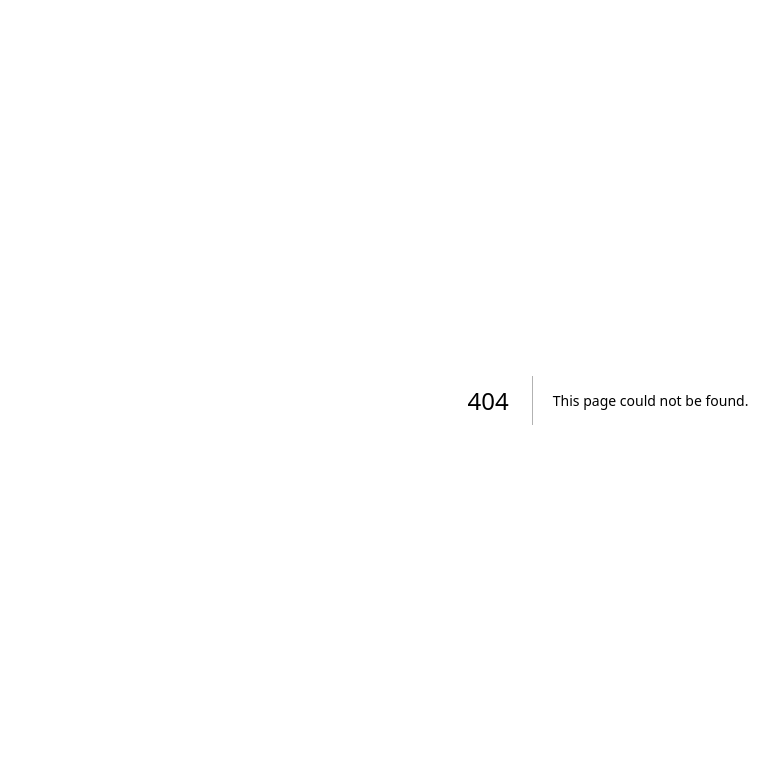
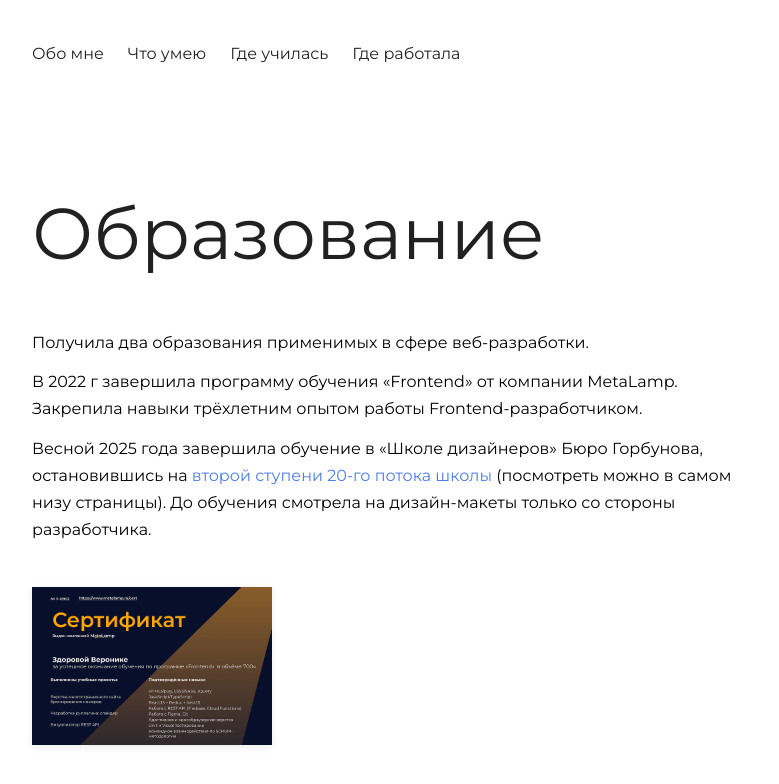
Before and after one commit to wzdorowa/portfolio, a Next.js app: page /education in a window 1280 px wide. Before the commit this address had no page. Shown: the top 784 px of the page, without its empty margins (32-811 px from the left). Built offline with nearby package versions, Linux system fonts and the light colour scheme.

Commit message:
Create education page

```diff
--- /dev/null
+++ b/app/education/page.tsx
@@ -0,0 +1,12 @@
+import { EducationPage } from "@/src/pages/EducationPage";
+import { Metadata } from "next";
+
+export const metadata: Metadata = {
+  title: "Образование - Вероника Здорова",
+  description:
+    "Образование и обучение Вероники Здоровой в сфере веб-разработки и дизайна",
+};
+
+export default function Education() {
+  return <EducationPage />;
+}
--- a/src/components/Header/Header.tsx
+++ b/src/components/Header/Header.tsx
@@ -1,7 +1,7 @@
 "use client";
 
 import { FC } from "react";
-import { AppBar, Toolbar, Typography } from "@mui/material";
+import { Typography } from "@mui/material";
 import Link from "next/link";
 import { styled } from "@mui/material";
 
@@ -11,8 +11,6 @@ import { styled } from "@mui/material";
  */
 export const Header: FC = () => {
   return (
-    <AppBar position="sticky" color="transparent" elevation={0}>
-      <Toolbar>
     <HeaderContainer>
       <Navigation>
         <NavigationLink href="/">
@@ -21,7 +19,7 @@ export const Header: FC = () => {
         <NavigationLink href="/portfolio">
           <Typography variant="body1">Что умею</Typography>
         </NavigationLink>
-            <NavigationLink href="#education">
+        <NavigationLink href="/education">
           <Typography variant="body1">Где училась</Typography>
         </NavigationLink>
         <NavigationLink href="#experience">
@@ -29,13 +27,12 @@ export const Header: FC = () => {
         </NavigationLink>
       </Navigation>
     </HeaderContainer>
-      </Toolbar>
-    </AppBar>
   );
 };
 
 const HeaderContainer = styled("div")({
   display: "flex",
+  paddingTop: 40,
 });
 
 const NavigationLink = styled(Link)({
--- a/src/components/Hero/Hero.tsx
+++ b/src/components/Hero/Hero.tsx
@@ -3,7 +3,7 @@
 import { FC, ReactNode } from "react";
 import { styled } from "@mui/material";
 import { Typography } from "@mui/material";
-import EmailIcon from "@mui/icons-material/Email";
+import EmailIcon from "@mui/icons-material/EmailSharp";
 import TelegramIcon from "@mui/icons-material/Telegram";
 
 import BackButtonIcon from "../../../public/icons/BackButtonIcon";
--- a/src/components/Overview/Overview.tsx
+++ b/src/components/Overview/Overview.tsx
@@ -23,7 +23,7 @@ export const Overview: FC<OverviewProps> = ({ type = "main" }) => {
           Здорова
         </>
       ),
-      text: "Развиваюсь в сфере дизайна интерфейсов, три года работала фронтенд-разработчиком. Помогу спроектировать дизайн интерфейса и&nbsp;реализовать его в веб-пространстве.",
+      text: "Развиваюсь в сфере дизайна интерфейсов, три года работала фронтенд-разработчиком. Помогу спроектировать дизайн интерфейса и реализовать его в веб-пространстве.",
       withBackButton: false,
     },
     portfolio: {
--- /dev/null
+++ b/src/pages/EducationPage.tsx
@@ -0,0 +1,237 @@
+"use client";
+
+import React, { useState } from "react";
+import Link from "next/link";
+import { styled, Typography } from "@mui/material";
+import Box from "@mui/material/Box";
+import { Header } from "../components/Header";
+
+// Constants
+const RESOURCES = {
+  pdfFile: "/documents/F0902.pdf",
+  educationImage: "/images/education/F0902.png",
+  bureauLink: "https://bureau.ru/school/designers/20/",
+} as const;
+
+const EDUCATION_TEXT = {
+  title: "Образование",
+  paragraphs: [
+    "Получила два образования применимых в сфере веб-разработки.",
+    "В 2022 г завершила программу обучения «Frontend» от компании MetaLamp. Закрепила навыки трёхлетним опытом работы Frontend-разработчиком.",
+    "Весной 2025 года завершила обучение в «Школе дизайнеров» Бюро Горбунова, остановившись на второй ступени 20-го потока школы (посмотреть можно в самом низу страницы). До обучения смотрела на дизайн-макеты только со стороны разработчика.",
+  ],
+  linkText: "второй ступени 20-го потока школы",
+  certificateAlt: "Сертификат",
+  modalTitle: "Сертификат об образовании",
+} as const;
+
+// Components
+interface CertificatePreviewProps {
+  onOpen: () => void;
+}
+
+function CertificatePreview({ onOpen }: CertificatePreviewProps) {
+  return (
+    <PdfThumb onClick={onOpen}>
+      <CertificateImage
+        src={RESOURCES.educationImage}
+        alt={EDUCATION_TEXT.certificateAlt}
+      />
+      <MagnifyIcon className="magnify-icon">🔍</MagnifyIcon>
+    </PdfThumb>
+  );
+}
+
+interface ModalProps {
+  isOpen: boolean;
+  onClose: () => void;
+}
+
+function CertificateModal({ isOpen, onClose }: ModalProps) {
+  if (!isOpen) return null;
+
+  return (
+    <Modal onClick={onClose}>
+      <ModalContent onClick={(e: React.MouseEvent) => e.stopPropagation()}>
+        <CloseButton onClick={onClose}>✕</CloseButton>
+        <PdfViewer
+          src={RESOURCES.pdfFile}
+          title={EDUCATION_TEXT.modalTitle}
+          width="100%"
+          height="100%"
+        />
+      </ModalContent>
+    </Modal>
+  );
+}
+
+function EducationDescription() {
+  return (
+    <Description>
+      {EDUCATION_TEXT.paragraphs.map((paragraph, index) => {
+        if (index === 2) {
+          return (
+            <p key={index}>
+              Весной 2025 года завершила обучение в «Школе дизайнеров» Бюро
+              Горбунова, остановившись на{" "}
+              <Link href={RESOURCES.bureauLink} className="highlight">
+                {EDUCATION_TEXT.linkText}
+              </Link>
+              {" (посмотреть можно в самом низу страницы)"}. До обучения
+              смотрела на дизайн-макеты только со стороны разработчика.
+            </p>
+          );
+        }
+        return <p key={index}>{paragraph}</p>;
+      })}
+    </Description>
+  );
+}
+
+export function EducationPage() {
+  const [isModalOpen, setIsModalOpen] = useState(false);
+
+  const handleOpenModal = () => setIsModalOpen(true);
+  const handleCloseModal = () => setIsModalOpen(false);
+
+  return (
+    <Root>
+      <Header />
+      <Content>
+        <Title variant="h1">{EDUCATION_TEXT.title}</Title>
+        <EducationDescription />
+        <CertificatePreview onOpen={handleOpenModal} />
+        <CertificateModal isOpen={isModalOpen} onClose={handleCloseModal} />
+      </Content>
+    </Root>
+  );
+}
+
+// Styled Components
+const Root = styled("div")({
+  background: "#fff",
+  minHeight: "100vh",
+  margin: "0 64px",
+  display: "flex",
+  flexDirection: "column",
+  gap: 125,
+});
+
+const Content = styled(Box)({
+  maxWidth: 720,
+  display: "flex",
+  flexDirection: "column",
+});
+
+const Title = styled(Typography)({
+  fontSize: "4.5rem",
+  lineHeight: 1.15,
+  marginBottom: 54,
+});
+
+const Description = styled("div")({
+  fontSize: 16,
+  lineHeight: 1.7,
+  color: "#000",
+  marginBottom: 32,
+
+  "& p": {
+    marginBottom: 12,
+  },
+
+  "& .highlight": {
+    color: "#4d7cef",
+  },
+});
+
+const PdfThumb = styled("div")({
+  position: "relative",
+  width: 240,
+  height: 158,
+  cursor: "pointer",
+  boxShadow: "0 2px 8px rgba(0,0,0,0.08)",
+  transition: "transform 0.2s",
+  overflow: "hidden",
+  "&:hover": {
+    transform: "scale(1.04)",
+    "& .magnify-icon": {
+      opacity: 1,
+    },
+  },
+});
+
+const CertificateImage = styled("img")({
+  width: "100%",
+  height: "100%",
+  objectFit: "cover",
+  transition: "filter 0.3s ease",
+});
+
+const MagnifyIcon = styled("div")({
+  position: "absolute",
+  top: "50%",
+  left: "50%",
+  transform: "translate(-50%, -50%)",
+  fontSize: 24,
+  backgroundColor: "rgba(0,0,0,0.7)",
+  color: "white",
+  borderRadius: "50%",
+  width: 48,
+  height: 48,
+  display: "flex",
+  alignItems: "center",
+  justifyContent: "center",
+  opacity: 0,
+  transition: "opacity 0.3s ease",
+  pointerEvents: "none",
+});
+
+const Modal = styled("div")({
+  position: "fixed",
+  top: 0,
+  left: 0,
+  width: "100vw",
+  height: "100vh",
+  background: "rgba(0,0,0,0.7)",
+  display: "flex",
+  alignItems: "center",
+  justifyContent: "center",
+  zIndex: 1000,
+});
+
+const ModalContent = styled("div")({
+  position: "relative",
+  width: "90vw",
+  height: "90vh",
+  backgroundColor: "#fff",
+  borderRadius: 16,
+  overflow: "hidden",
+  boxShadow: "0 4px 24px rgba(0,0,0,0.15)",
+});
+
+const CloseButton = styled("button")({
+  position: "absolute",
+  top: 16,
+  right: 16,
+  width: 32,
+  height: 32,
+  borderRadius: "50%",
+  border: "none",
+  backgroundColor: "rgba(0,0,0,0.5)",
+  color: "white",
+  fontSize: 16,
+  cursor: "pointer",
+  zIndex: 1001,
+  display: "flex",
+  alignItems: "center",
+  justifyContent: "center",
+  "&:hover": {
+    backgroundColor: "rgba(0,0,0,0.7)",
+  },
+});
+
+const PdfViewer = styled("iframe")({
+  width: "100%",
+  height: "100%",
+  border: "none",
+});
```
Also changed, not shown: public/images/education/F0902.png (added), 1 other file (tests, documents, lock files or other folders). Lines whose indentation alone changed are shown as unchanged.
